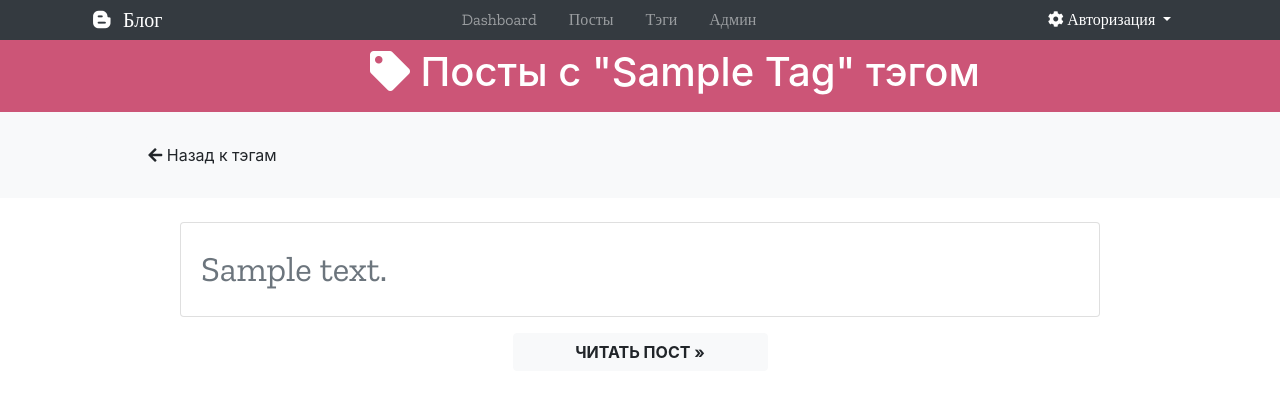
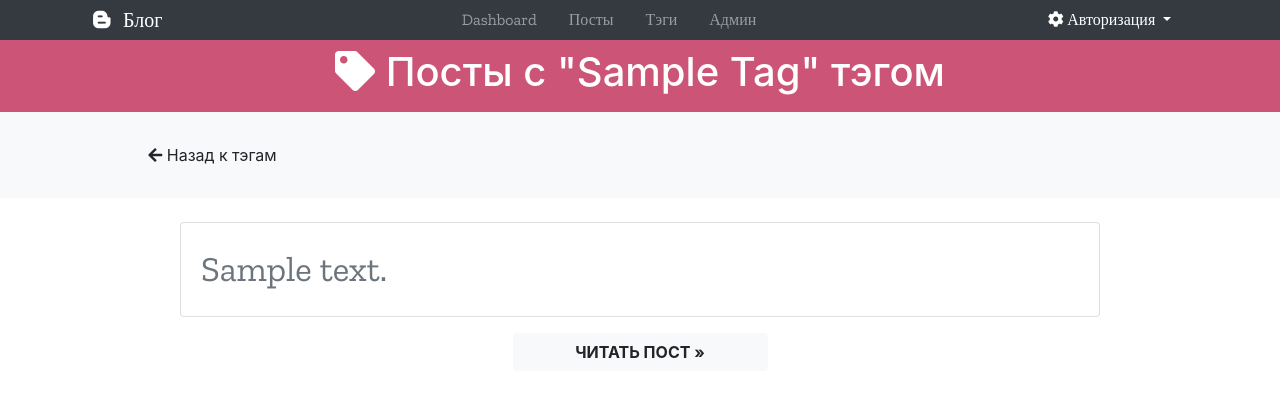
Before and after one commit to popoffww/django-blog, a Django app: a page that uses blog/templates/blog/tag_detail.html in a window 1280 px wide. Shown: the top 397 px of the page. Run offline with Django 3.2, Linux system fonts and the light colour scheme; tables that the repository leaves empty hold one stand-in row (values such as "Sample post"); some libraries are stand-ins or nearby versions.

Commit message:
Стили для detail

```diff
--- a/blog/templates/blog/post_detail.html
+++ b/blog/templates/blog/post_detail.html
@@ -13,8 +13,8 @@
   <header class="detail-header py-2 text-white">
     <div class="container">
       <div class="row d-flex justify-content-center">
-        <div class="col-md-6">
-          <h1 class="offset-2">{{ post.title }}</h1>
+        <div class="col-md-8">
+          <h1 class="text-center">{{ post.title }}</h1>
         </div>
       </div>
     </div>
--- a/blog/templates/blog/tag_detail.html
+++ b/blog/templates/blog/tag_detail.html
@@ -11,8 +11,8 @@
   <header class="detail-header py-2 text-white">
     <div class="container">
       <div class="row d-flex justify-content-center">
-        <div class="col-md-8 offset-2">
-          <h1>
+        <div class="col-md-8">
+          <h1 class="text-center">
               <i class="fa fa-tag"></i>
                 Посты с "{{ tag.title|title }}" тэгом
           </h1>
```
